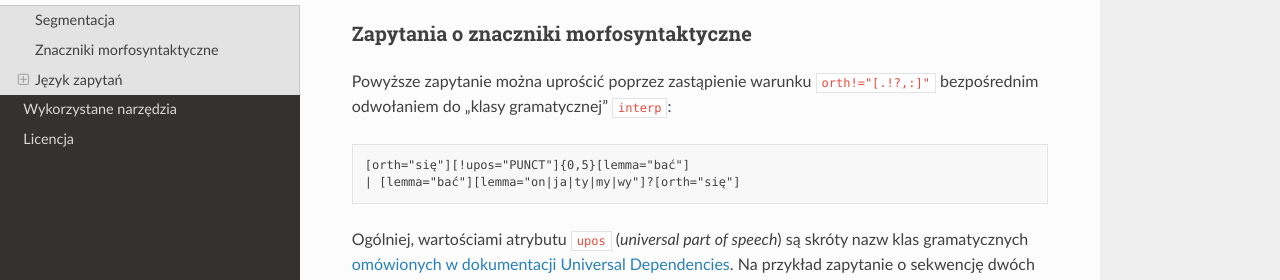
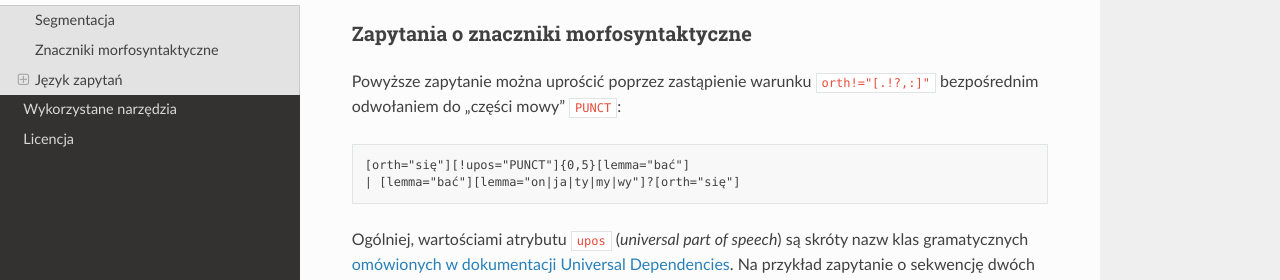
Before and after one commit to ipipan/korpusomat-eu-docs, a Sphinx documentation site: the page built from docs/source/mtas.rst, in a window 1280 px wide and 900 px high, scrolled down 6266 px. Shown: the part 186-466 px from the top of the window. Built offline with Sphinx 7.4.7 and the Read the Docs theme 2.0.0, drawn with Linux system fonts in a browser that asks for light colours.

Commit message:
Update mtas.rst

```diff
--- a/docs/source/mtas.rst
+++ b/docs/source/mtas.rst
@@ -310,8 +310,8 @@ Zapytania o znaczniki morfosyntaktyczne
 ---------------------------------------
 
 Powyższe zapytanie można uprościć poprzez zastąpienie warunku
-``orth!="[.!?,:]"`` bezpośrednim odwołaniem do „klasy gramatycznej”
-``interp``:
+``orth!="[.!?,:]"`` bezpośrednim odwołaniem do „części mowy”
+``PUNCT``:
 
 ::
 
```
